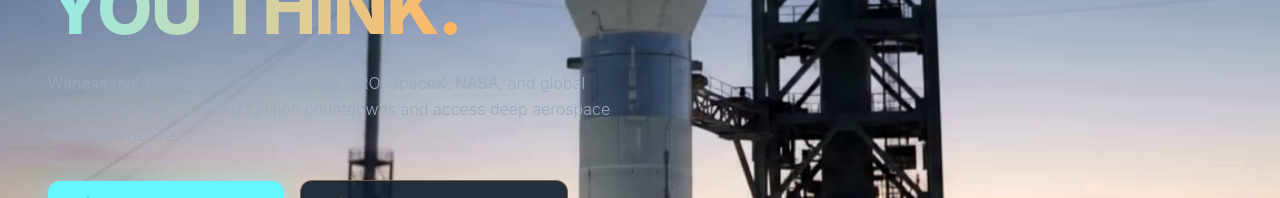
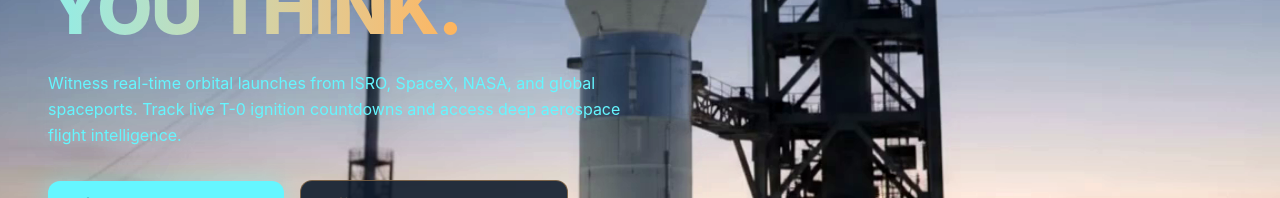
Before and after one commit to ujwal16102006/RocketLaunch, a Next.js app: page / in a window 1280 px wide. Shown: the part 395-593 px from the top of the page. Built offline with nearby package versions, Linux system fonts and the light colour scheme; no server answers.

Commit message:
style_change_hero_subtitle_font_color_to_electric_cyan

```diff
--- a/components/hero/CinematicHero.js
+++ b/components/hero/CinematicHero.js
@@ -32,7 +32,7 @@
                 </span>
               </h1>
 
-              <p className="text-sm sm:text-base text-[#9AA9BD] max-w-xl leading-relaxed font-light">
+              <p className="text-sm sm:text-base text-[#65F6FF] max-w-xl leading-relaxed font-normal drop-shadow-[0_2px_12px_rgba(101,246,255,0.25)]">
                 Witness real-time orbital launches from ISRO, SpaceX, NASA, and global spaceports. Track live T-0 ignition countdowns and access deep aerospace flight intelligence.
               </p>
 
```
Also changed, not shown: public/animations/rocket-launch/manifest.json.
